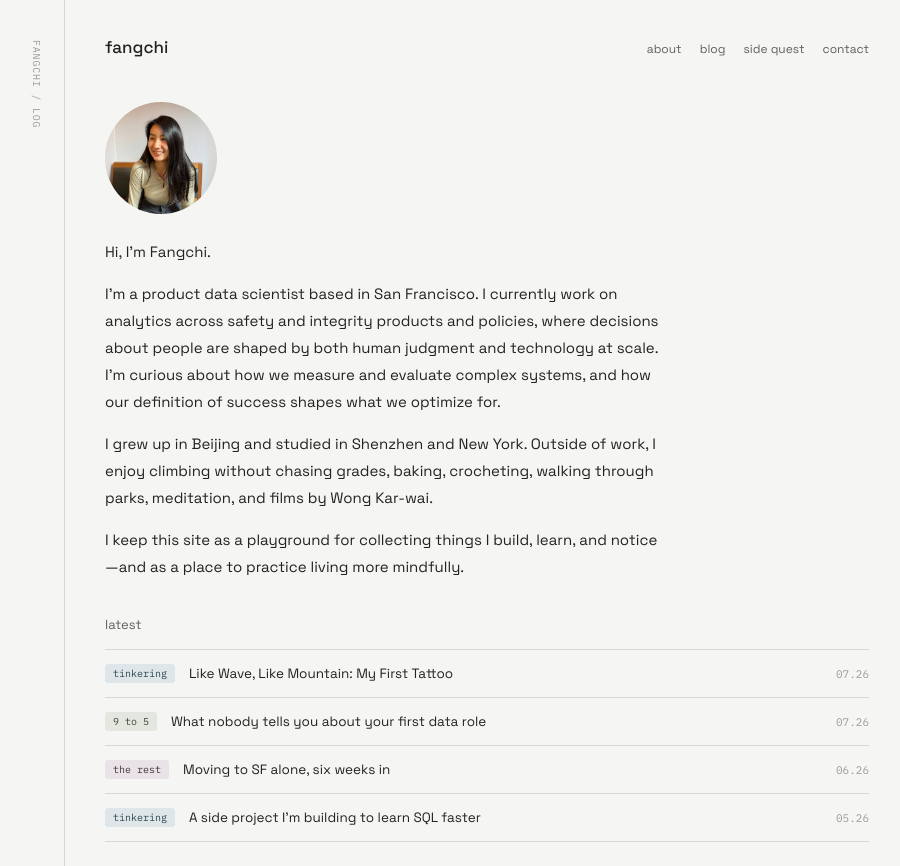
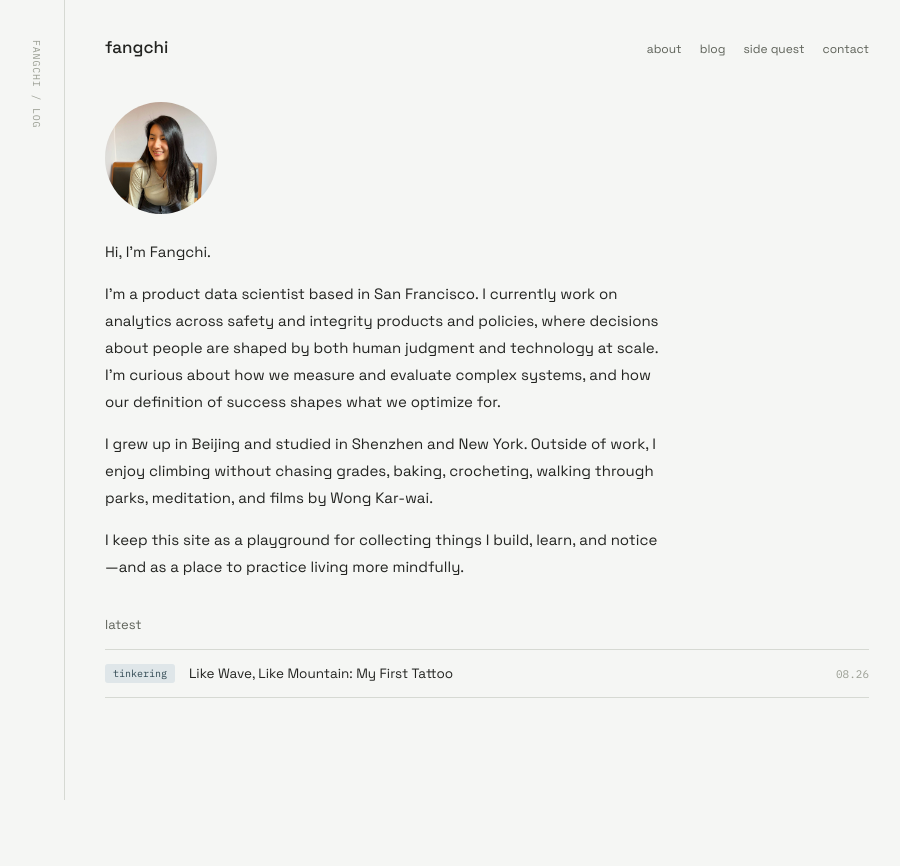
Before and after one commit to lufangchi/dululu, a Next.js app: page / in a window 1280 px wide. Shown: the top 866 px of the page, without its empty margins (181-1081 px from the left). After the commit the page ends 800 px from the top, so only its background shows below. Built offline with nearby package versions, Linux system fonts and the light colour scheme.

Commit message:
Remove placeholder blog posts, fix tattoo post date, note quest placeholders
Blog now only has the real tattoo post, dated 2026-08-08. Side quest page
gets a small callout since its four entries are still skeleton placeholders.

```diff
--- a/app/globals.css
+++ b/app/globals.css
@@ -147,6 +147,12 @@ a {
   margin: 0 0 16px;
 }
 
+.quest-note {
+  font-size: 13px;
+  color: var(--ink-faint);
+  margin: -8px 0 20px;
+}
+
 .post-body {
   max-width: 560px;
   font-size: 15px;
--- a/app/quest/page.tsx
+++ b/app/quest/page.tsx
@@ -11,6 +11,7 @@ export default function QuestIndex() {
   return (
     <>
       <p className="section-title">side quest</p>
+      <p className="quest-note">still placeholders, come back later :)</p>
       <QuestList quests={quests} />
     </>
   );
--- a/content/blog/first-data-role.md
+++ /dev/null
@@ -1,18 +0,0 @@
----
-title: "What nobody tells you about your first data role"
-date: "2026-07-15"
-tag: "9 to 5"
-excerpt: "A few weeks in, some things I wish someone had said out loud before I started."
----
-
-A few weeks into my first real data science job, and here's what nobody quite prepared me for.
-
-Replace this paragraph with your actual post. Write in plain Markdown — headings, lists, links, and code blocks all work.
-
-## The stack is never the hard part
-
-The tools are learnable. What takes longer is figuring out who to ask, which numbers people actually trust, and how a "quick analysis" request usually means something bigger.
-
-## Next steps
-
-More on this as I go.
--- a/content/blog/first-tattoo.md
+++ b/content/blog/first-tattoo.md
@@ -1,6 +1,6 @@
 ---
 title: "Like Wave, Like Mountain: My First Tattoo"
-date: "2026-07-26"
+date: "2026-08-08"
 tag: "tinkering"
 excerpt: "Getting my first tattoo, and what it means to keep taking shape as I go."
 ---
--- a/content/blog/moving-to-sf.md
+++ /dev/null
@@ -1,14 +0,0 @@
----
-title: "Moving to SF alone, six weeks in"
-date: "2026-06-20"
-tag: "the rest"
-excerpt: "Notes on starting over in a new city, mostly for myself."
----
-
-Six weeks ago I moved to San Francisco knowing almost no one. Here's what that's actually been like.
-
-Replace this paragraph with your real post — this is just a placeholder to show the layout and tag styling.
-
-## Finding a rhythm
-
-New city, new job, new routine all at once. Some things that helped, some things that didn't.
--- a/content/blog/sql-side-project.md
+++ /dev/null
@@ -1,18 +0,0 @@
----
-title: "A side project I'm building to learn SQL faster"
-date: "2026-05-30"
-tag: "tinkering"
-excerpt: "Why I'm building a small tool instead of just grinding practice problems."
----
-
-I learn faster by building something real than by grinding practice problems, so here's what I'm putting together.
-
-Replace this paragraph with your real post content.
-
-## What it does
-
-Describe your side project here.
-
-## What I've learned so far
-
-Notes as you go.
```
